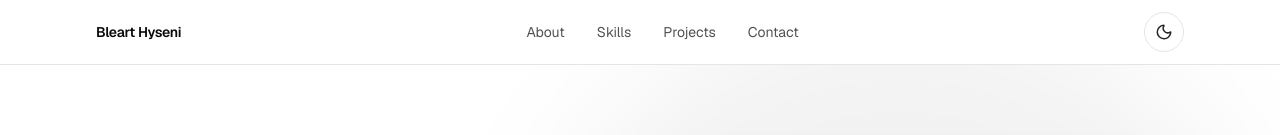
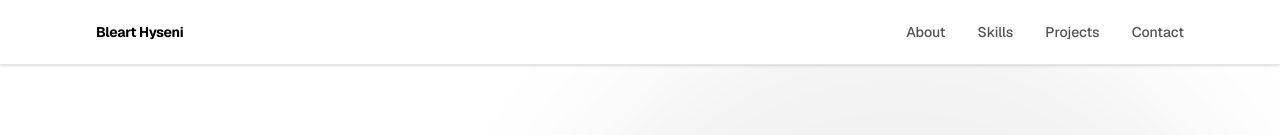
Before and after one commit to blearthysenii/blearthyseni-portfolio, a Next.js app in the folder web/: page / in a window 1280 px wide. Shown: the top 135 px of the page. Built offline with nearby package versions, Linux system fonts and the light colour scheme.

Commit message:
Remove dark/light mode

```diff
--- a/web/components/layout/Navbar.tsx
+++ b/web/components/layout/Navbar.tsx
@@ -1,5 +1,4 @@
 import Link from "next/link";
-import { ThemeToggle } from "./ThemeToggle";
 import { MobileMenu } from "./MobileMenu";
 
 const navLinks = [
@@ -11,9 +10,12 @@ const navLinks = [
 
 export function Navbar() {
   return (
-    <header className="fixed left-0 top-0 z-50 w-full border-b border-neutral-200 bg-white/95 backdrop-blur-xl dark:border-white/10 dark:bg-black/70">
-      <nav className="mx-auto flex h-16 max-w-6xl items-center justify-between px-6 lg:px-8">
-        <Link href="/" className="text-sm font-semibold tracking-tight">
+    <header className="fixed left-0 top-0 z-50 w-full border-b border-neutral-200 bg-white shadow-sm dark:border-white/10 dark:bg-[#050505]">
+      <nav className="mx-auto flex h-16 max-w-6xl items-center justify-between px-5 sm:px-6 lg:px-8">
+        <Link
+          href="/"
+          className="text-sm font-bold tracking-tight text-black dark:text-white"
+        >
           Bleart Hyseni
         </Link>
 
@@ -22,15 +24,14 @@ export function Navbar() {
             <a
               key={link.href}
               href={link.href}
-              className="text-sm text-neutral-600 transition hover:text-neutral-950 dark:text-neutral-400 dark:hover:text-white"
+              className="text-sm font-medium text-neutral-600 transition hover:text-black dark:text-neutral-400 dark:hover:text-white"
             >
               {link.label}
             </a>
           ))}
         </div>
 
-        <div className="flex items-center gap-3">
-          <ThemeToggle />
+        <div className="flex items-center md:hidden">
           <MobileMenu />
         </div>
       </nav>
```
